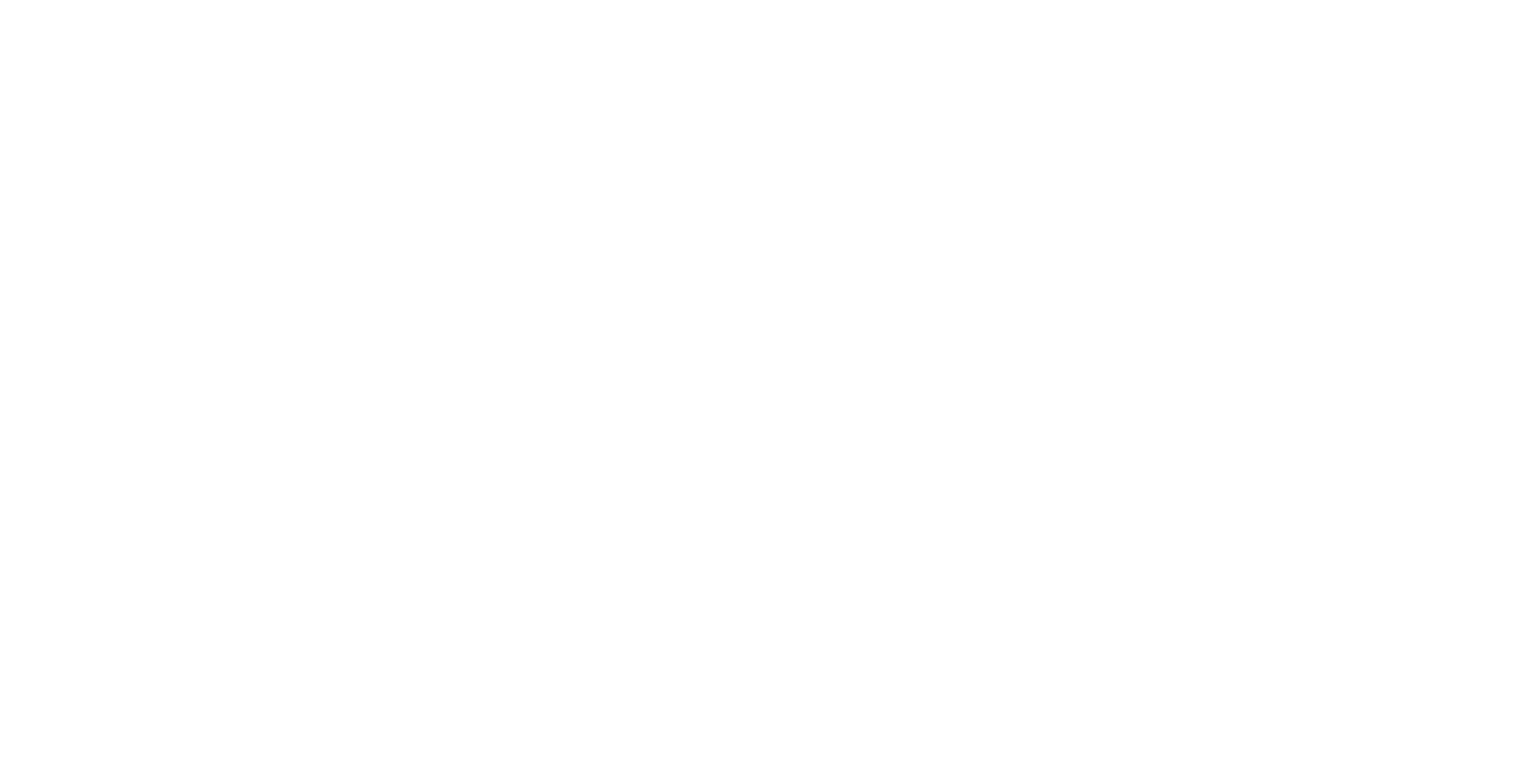
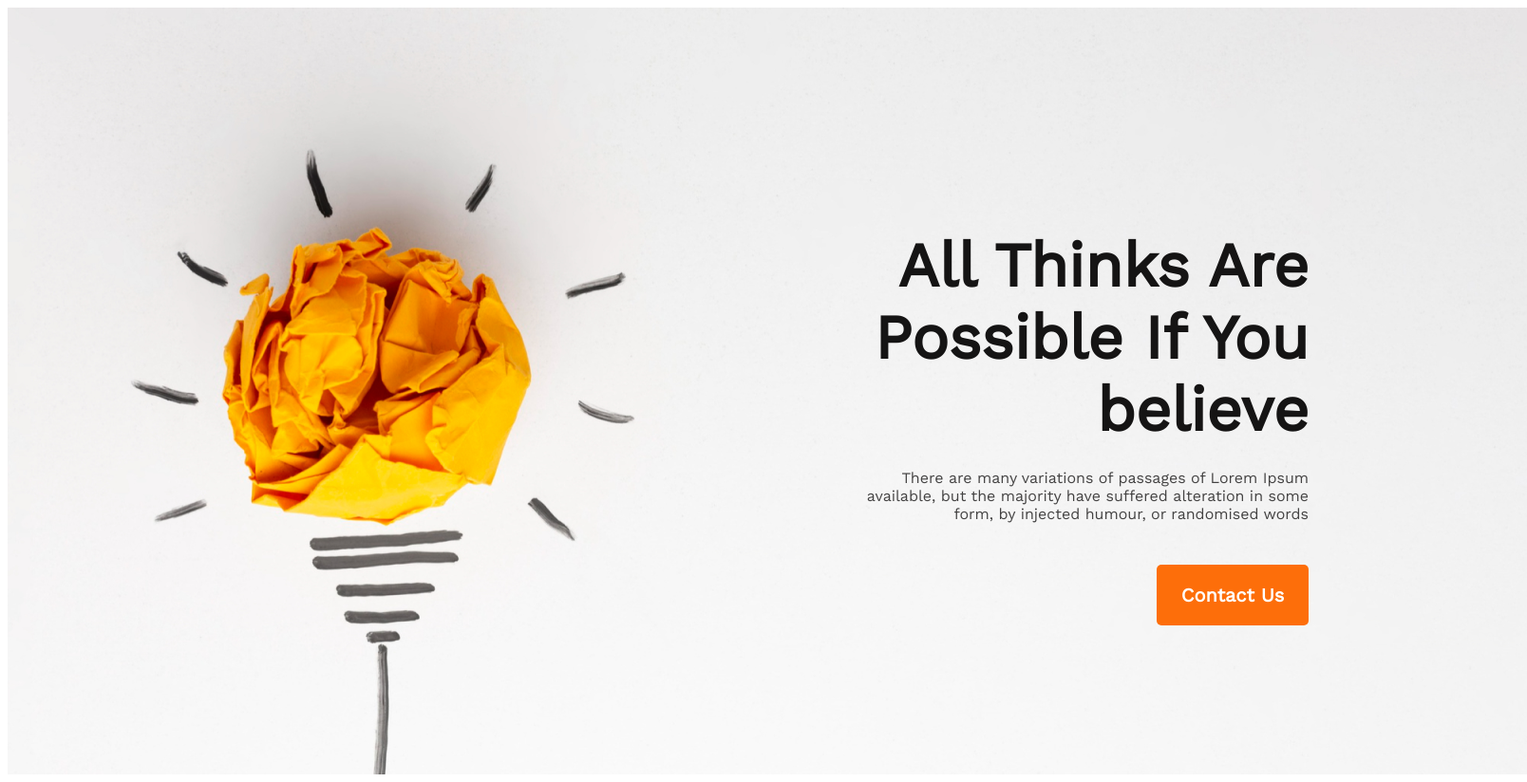
Before and after one commit to MehediHasanKhan7/assignments-one, a plain HTML site: page index.html in a window 1280 px wide. Shown: the whole page at 95% size, 1608 px wide, since content can reach past the window. Before the commit the page ends 800 px from the top, so only its background shows below. Drawn offline with nearby package versions, Linux system fonts and the light colour scheme.

Commit message:
banner styles added

```diff
--- a/index.html
+++ b/index.html
@@ -5,8 +5,28 @@
     <meta http-equiv="X-UA-Compatible" content="IE=edge">
     <meta name="viewport" content="width=device-width, initial-scale=1.0">
     <title>New-Year-New-Me</title>
+    <link rel="stylesheet" href="styles/styles.css">
+    <link rel="preconnect" href="https://fonts.googleapis.com"><link rel="preconnect" href="https://fonts.gstatic.com" crossorigin><link href="https://fonts.googleapis.com/css2?family=Open+Sans&family=Work+Sans&display=swap" rel="stylesheet">
 </head>
 <body>
+    <!-- banner -->
 
+    <header class="banner">
+<div class="banner-container">
+    <h2 class="banner-title">
+        All Thinks Are <br> Possible If You <br> believe
+    </h2>
+    <p class="banner-description">
+        There are many variations of passages of Lorem Ipsum <br> available, but the majority have suffered alteration in some <br> form, by injected humour, or randomised words
+    </p>
+    <input class="primary-btn" type="button" value="Contact Us">
+</div>
+    </header>
+    <main>
+
+    </main>
+    <footer>
+
+    </footer>
 </body>
 </html>
--- a/styles/styles.css
+++ b/styles/styles.css
@@ -0,0 +1,41 @@
+* {
+  font-family: "Open Sans", sans-serif;
+  font-family: "Work Sans", sans-serif;
+}
+
+/* banner styles */
+.banner {
+  background-image: url(../images/banner/banner1.png);
+  width: 1600px;
+  height: 808px;
+  background-size: cover;
+}
+
+.banner-container {
+  text-align: right;
+  margin-right: 230px;
+  padding-top: 180px;
+}
+.banner-title {
+  color: #151414;
+  font-weight: 700;
+  font-size: 65px;
+  margin-bottom: 24px;
+}
+.banner-description {
+  color: #444343;
+  font-weight: 400;
+  font-size: 16px;
+
+}
+.primary-btn {
+  border-radius: 5px;
+  background: #fd6e0a;
+  color: #ffffff;
+  font-size: 20px;
+  font-weight: 600;
+  width: 160px;
+  height: 64px;
+  border: 0;
+  margin-top: 28px;
+}
```
Also changed, not shown: images/banner/banner1.png (added), images/banner/banner2.png (added), images/banner/banner3.png (added), images/gradient1.png (added), images/gradient2.png (added), images/gradient3.png (added), images/icons/ecom.png (added), images/icons/fb.png (added), images/icons/js.png (added), images/icons/smoke.png (added), images/icons/twitter.png (added), images/icons/web.png (added), images/icons/youtube.png (added), images/person.png (added), 1 more files.
